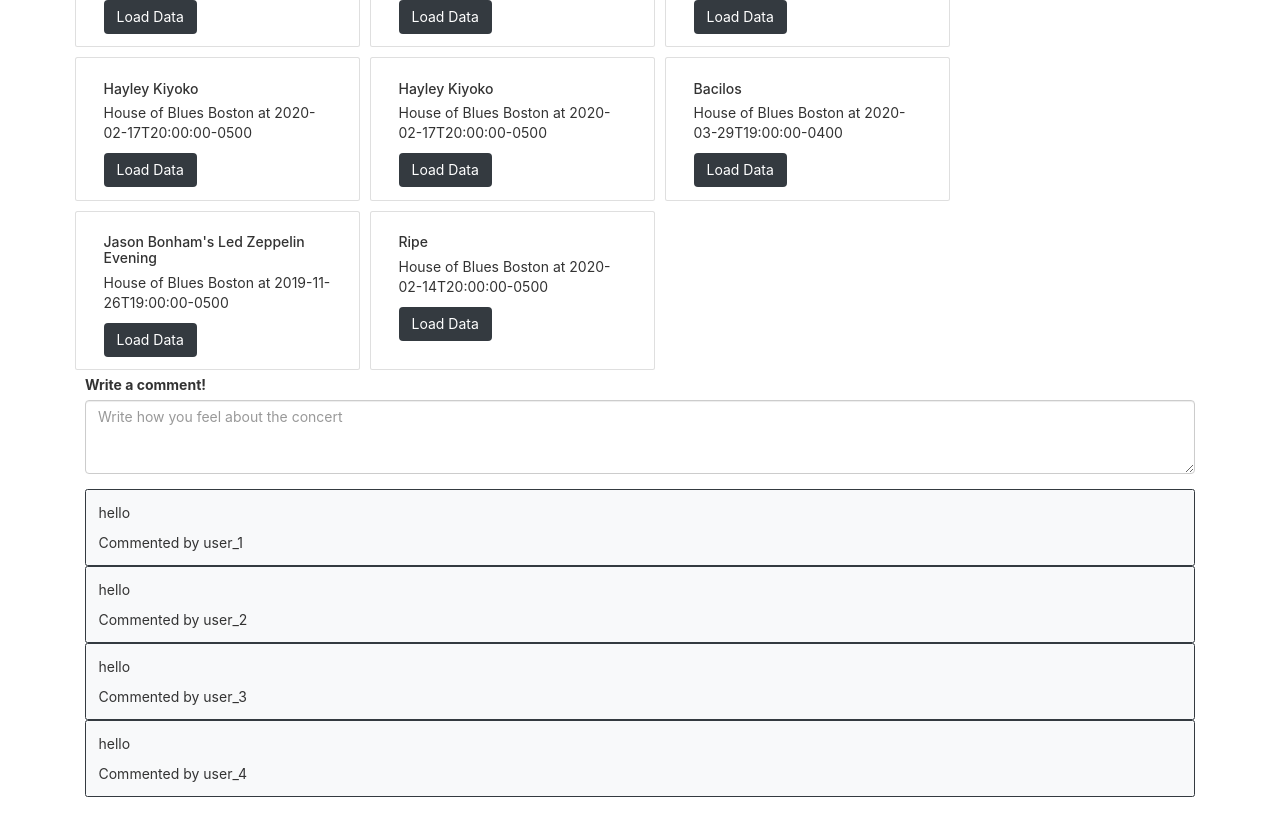
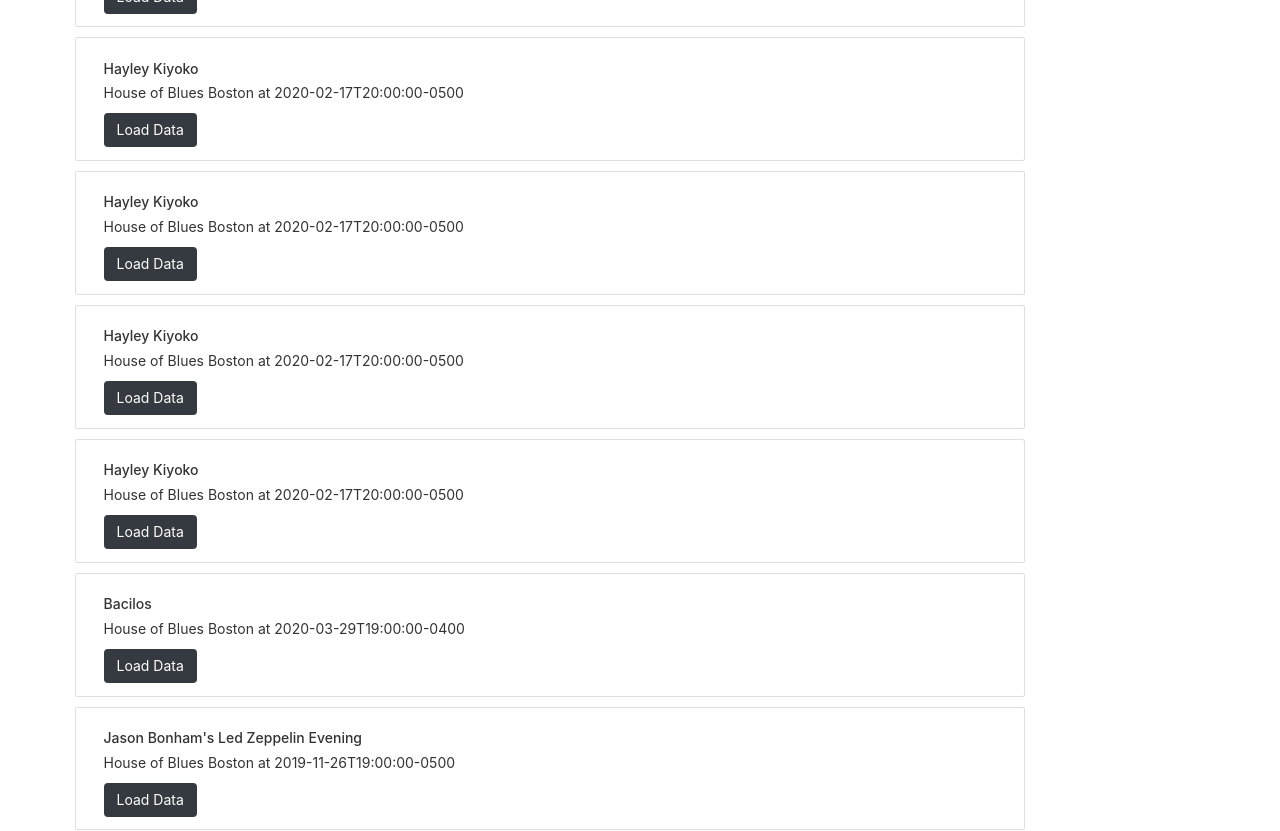
Before and after one commit to zackcmartin/wbdv-ticket-project, a React (Create React App) app: page / in a window 1280 px wide. Shown: the part 420-1251 px from the top of the page. Before the commit the page ends 1217 px from the top, so only its background shows below. Built offline with nearby package versions, Linux system fonts and the light colour scheme.

Commit message:
changing home page and adding links

```diff
--- a/src/pages/Details.js
+++ b/src/pages/Details.js
@@ -114,7 +114,7 @@
                         </div>
                     </div>
                     <div className="row">
-                        <div className="col-4 offset-md-2">
+                        <div className="col-md-4 offset-md-2 col-sm-10">
                             <h3>Comments</h3>
                             <form>
                                 <div className="form-group">
@@ -123,7 +123,7 @@
     onChange={(e) => {
         this.setState({new_review: e.target.value})
     }}
-    className="form-control" id="commentinput" rows="3" placeholder={"Write how you feel about the concert"}/>
+    className="form-control" id="commentinput" rows="3" placehosearchlder={"Write how you feel about the concert"}/>
                                 </div>
                             </form>
                             <button className={"btn btn-dark my-2"} onClick={this.addReview}>Submit comment</button>
@@ -136,7 +136,9 @@
                                             <FontAwesomeIcon className="float-right" onClick={() => this.deleteReview(review.id)} icon={faWindowClose} />}
                                         </p>
                                         <p className={"card-text "}>
-                                            <Link to={`/profile/${review.user.username}`}>
+                                            <Link to={{ pathname: `/profile/${review.user.username}`,
+                                                state: { user: this.state.userInput }
+                                            }}>
                                                 {`Commented by ${review.user.username}`}
                                             </Link>
                                         </p>
--- a/src/pages/Search.js
+++ b/src/pages/Search.js
@@ -134,7 +134,7 @@
                             let button = (
                                 <Link to={{
                                     pathname: `/details/${event.id}`,
-                                    state: { user: this.state.userInput }
+                                    state: { userInput: this.state.userInput }
                                 }}>
                                     <button type="button" className="btn btn-dark">Go to event</button>
                                 </Link>
--- a/src/pages/TicketPage.js
+++ b/src/pages/TicketPage.js
@@ -165,16 +165,19 @@
                     <div className="row">
                         {!this.selected_event && this.state.event_many.map(event => {
                             let button = (
-                                <button type="button" className="btn btn-dark" onClick={() => {
-                                    this.setState({ selected_event: event })
+                                <Link to={{
+                                    pathname: `/details/${event.id}`,
+                                    state: { userInput: this.state.userInput }
                                 }}>
+                                <button type="button" className="btn btn-dark">
                                     Load Data
-                            </button>
+                                </button>
+                                </Link>
                             );
                             return (
                                 <EventCard
                                     key={event.id}
-                                    className={"col-3 m-2"}
+                                    className={"col-3 m-2 col-sm-10"}
                                     title={event.name}
                                     text={`${event.venue.name} at ${event.eventDateLocal}`}
                                     button={button}
@@ -183,35 +186,6 @@
                         })}
 
                     </div>
-                    <div className={"row"}>
-                        <div className={"col"}>
-                            <form>
-                                <div className="form-group">
-                                    <label htmlFor="commentinput">Write a comment!</label>
-                                    <textarea className="form-control" id="commentinput" rows="3" placeholder={"Write how you feel about the concert"}></textarea>
-                                </div>
-                            </form>
-                            {this.state.selected_event && <div>
-                                <EventCard
-                                    key={this.state.selected_event.id}
-                                    className={"col-3 m-2"}
-                                    title={this.state.selected_event.name}
-                                    text={`${this.state.selected_event.venue.name} at ${this.state.selected_event.eventDateLocal}`}
-                                /></div>}
-                            {this.state.reviews.map(review =>
-                                <div className="card bg-light border-dark">
-                                    <div className="card-body">
-                                        <p className={"card-text"}>
-                                            {review.text}
-                                        </p>
-                                        <p className={"card-text "}>
-                                            {`Commented by ${review.username}`}
-                                        </p>
-                                    </div>
-                                </div>
-                            )}
-                        </div>
-                    </div>
                 </div>
             </div>
         );
```
